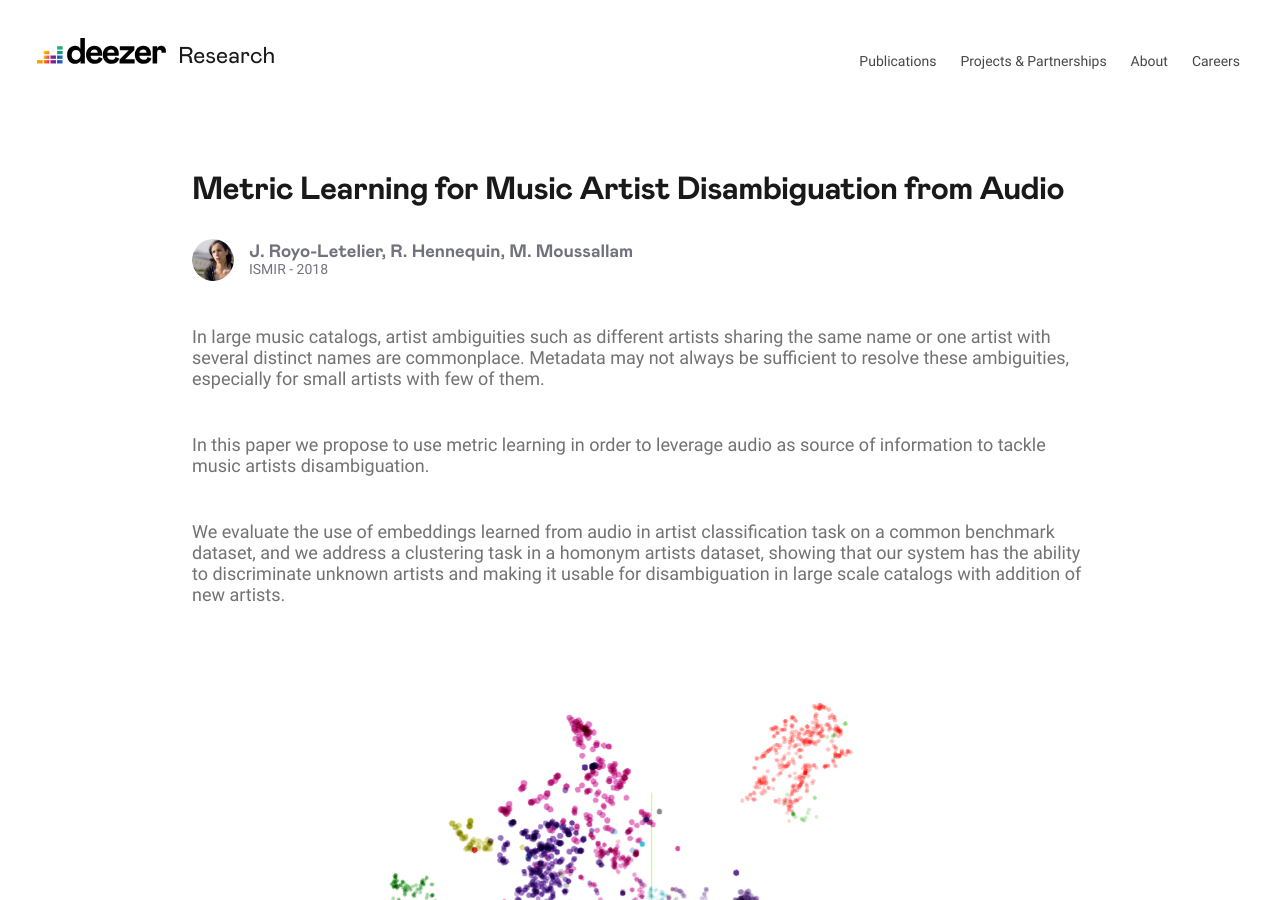
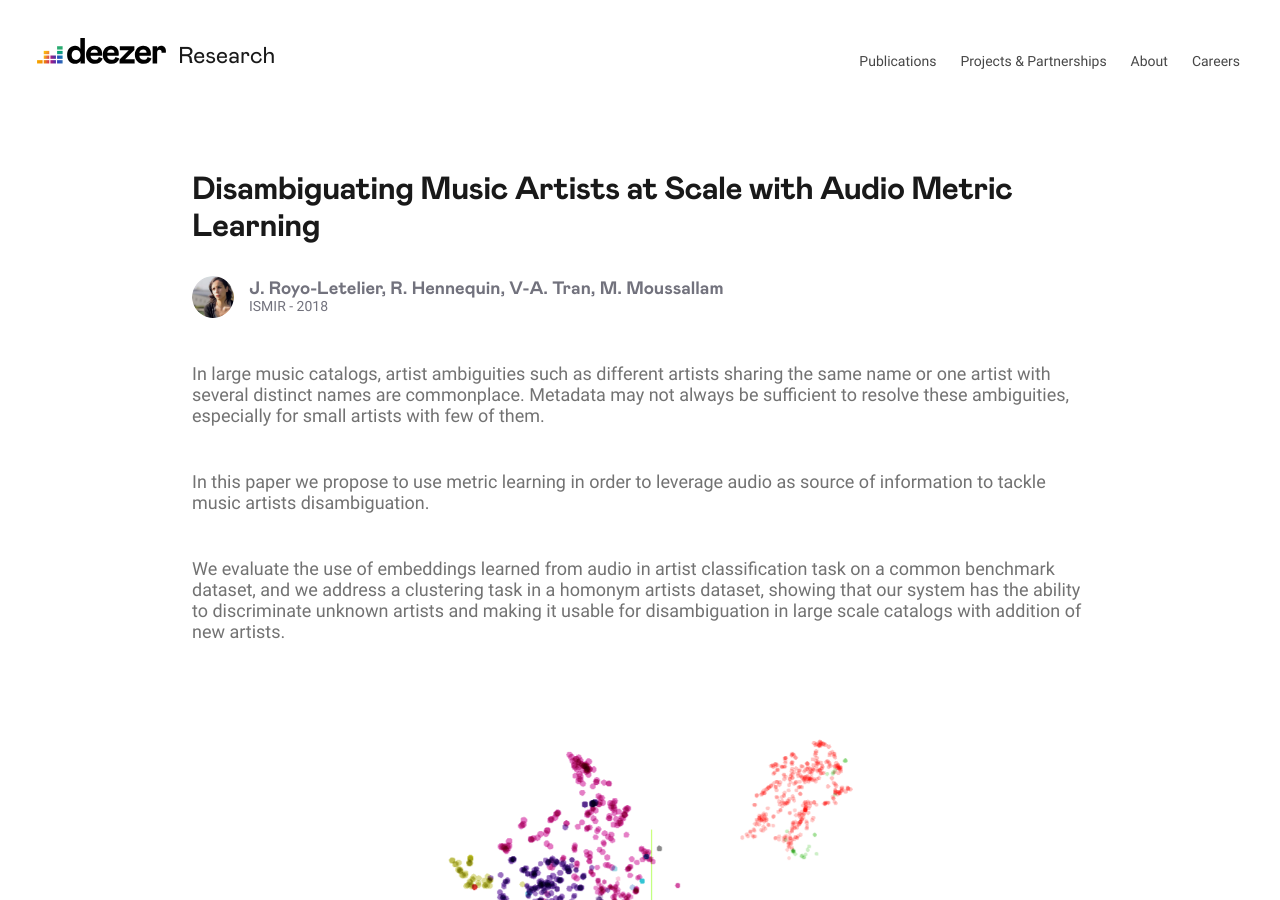
Before and after one commit to deezer/deezer.github.io, a Jekyll site: the page built from _posts/2018-09-26-ismir-royo.md, in a window 1280 px wide and 900 px high. Built offline with Jekyll 4.4.1, drawn with Linux system fonts in a browser that asks for light colours; comment, search, counter and statistics services are not loaded.

Commit message:
update ismir 18b

```diff
--- a/_posts/2018-09-26-ismir-royo.md
+++ b/_posts/2018-09-26-ismir-royo.md
@@ -1,6 +1,6 @@
 ---
 layout: post
-title: Metric Learning for Music Artist Disambiguation from Audio
+title: Disambiguating Music Artists at Scale with Audio Metric Learning
 date: 2018-09-26 15:44:41 +0200
 category: Publication
 author: royo-letelier
@@ -9,11 +9,12 @@
  - rhennequin
  - mmoussallam
  - royo-letelier
+ - vatran
 
 publication_type: conference
-publication_title: Metric Learning for Music Artist Disambiguation from Audio
+publication_title: Disambiguating Music Artists at Scale with Audio Metric Learning
 publication_year: 2018
-publication_authors: J. Royo-Letelier, R. Hennequin, M. Moussallam
+publication_authors: J. Royo-Letelier, R. Hennequin, V-A. Tran, M. Moussallam
 publication_conference: ISMIR
 publication_preprint: "http://ismir2018.ircam.fr/doc/pdfs/211_Paper.pdf"
 publication_code: "https://github.com/deezer/Disambiguating-Music-Artists-at-Scale-with-Audio-Metric-Learning"
```
